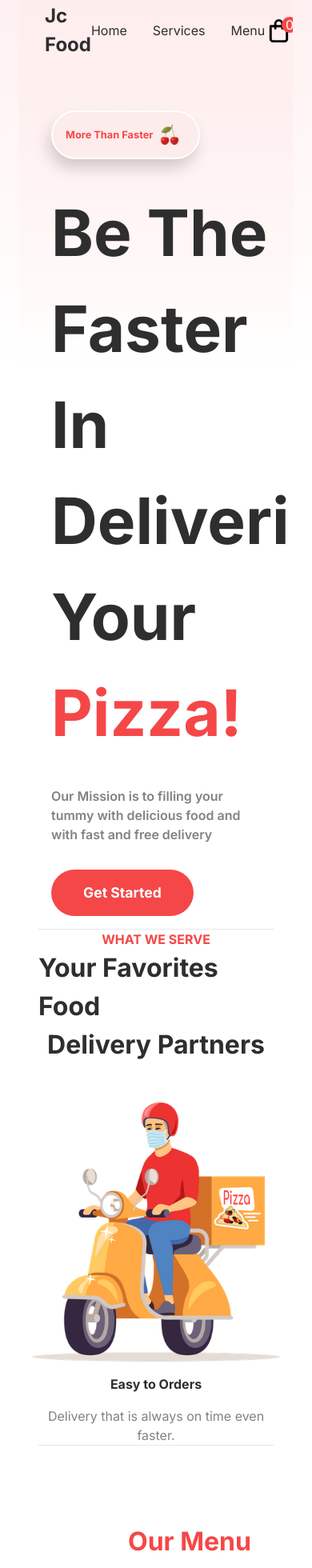
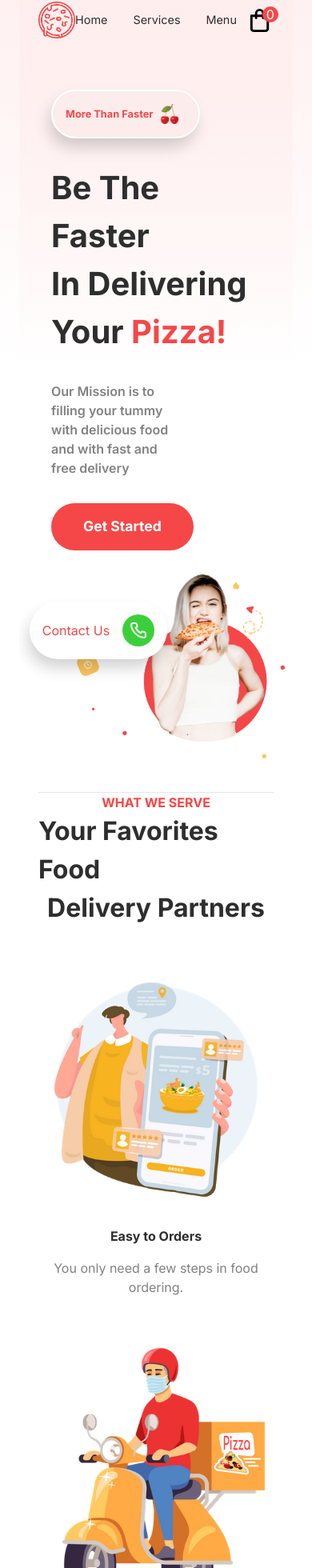
Before and after one commit to jlcarvajal27/pizza-delivery, a Next.js app: page / in a window 390 px wide. Shown: the part 30-1990 px from the top of the page at 80% size. Built offline with nearby package versions, Linux system fonts and the light colour scheme.

Commit message:
ajuste responsive

```diff
--- a/src/app/benefits/Benefits.module.css
+++ b/src/app/benefits/Benefits.module.css
@@ -47,3 +47,15 @@
   width: 310;
   height: 310;
 }
+
+/* responsive */
+
+@media (max-width: 768px) {
+  .services {
+    display: flex;
+    flex-direction: column;
+    gap: 4rem;
+    width: 210;
+    height: 210;
+  }
+}
--- a/src/app/components/header/Header.jsx
+++ b/src/app/components/header/Header.jsx
@@ -15,7 +15,6 @@ const Header = () => {
         <Link href="/">
           <Image src="/cooking.png" alt="logo" width={50} height={50} />
         </Link>
-        <span>Jc Food</span>
       </div>
 
       <ul className={css.menu}>
--- a/src/app/components/header/Header.module.css
+++ b/src/app/components/header/Header.module.css
@@ -56,3 +56,11 @@
   height: 20px;
   left: 1.3rem;
 }
+
+/* responsive  */
+
+@media (max-width: 768px) {
+  .menu {
+    font-size: 0.9rem;
+  }
+}
--- a/src/app/components/main/Main.jsx
+++ b/src/app/components/main/Main.jsx
@@ -41,8 +41,7 @@ const Main = () => {
           <span>Contact Us</span>
           <div>
             <a
-              href="https://wa.me/3014845580?text=Hola,
-            %20tengo%20una%20pregunta%20sobre%20tu%20servicio"
+              href="https://wa.me/3014845580?text=Hola,%20tengo%20una%20pregunta%20sobre%20tu%20servicio"
               target="_blank"
             >
               <UilPhone color="white" />
--- a/src/app/components/main/Main.module.css
+++ b/src/app/components/main/Main.module.css
@@ -43,13 +43,6 @@
   position: relative;
 }
 
-.imageContainer {
-  position: relative;
-  width: 630;
-  height: 90;
-  left: 7rem;
-}
-
 .contactUs {
   display: flex;
   justify-content: center;
@@ -79,6 +72,13 @@
 .contactUs:hover {
   cursor: pointer;
   transform: scale(1.1);
+}
+
+.imageContainer {
+  position: relative;
+  width: 630;
+  height: 90;
+  left: 7rem;
 }
 
 .pizza {
@@ -112,3 +112,28 @@
   justify-content: space-between;
   font-weight: bold;
 }
+
+/* responsive */
+
+@media (max-width: 768px) {
+  .container {
+    display: flex;
+    flex-direction: column;
+  }
+
+  .mainText {
+    font-size: 2.5rem;
+  }
+  .rightSide {
+    justify-content: center;
+  }
+
+  .contactUs {
+    margin-left: -7.7rem;
+    margin-top: -7rem;
+  }
+
+  .imageContainer {
+    left: 30px;
+  }
+}
--- a/src/app/menu/CardMenu.jsx
+++ b/src/app/menu/CardMenu.jsx
@@ -29,7 +29,7 @@ const CardMenu = () => {
     slidesToScroll: 1,
     responsive: [
       {
-        breakpoint: 600,
+        breakpoint: 768,
         settings: {
           slidesToShow: 1,
           slidesToScroll: 1,
--- a/src/app/menu/Menu.module.css
+++ b/src/app/menu/Menu.module.css
@@ -116,3 +116,28 @@
   opacity: 0.85;
   box-shadow: none;
 }
+
+/* responsive */
+
+@media (max-width: 768px) {
+  .heading {
+    justify-content: center;
+    margin-left: 0;
+    margin-top: -20px;
+  }
+
+  .heading > :nth-child(1) {
+    font-size: 1.5rem;
+    margin-bottom: 1rem;
+    display: flex;
+    justify-content: start;
+    align-items: start;
+  }
+
+  .heading > :nth-child(2),
+  .heading > :nth-child(3) {
+    font-size: 1.5rem;
+    display: flex;
+    flex-direction: row;
+  }
+}
--- a/src/app/menu/page.jsx
+++ b/src/app/menu/page.jsx
@@ -8,9 +8,9 @@ const Menu = () => {
     <>
       <div id="menu" className={css.container}>
         <div className={css.heading}>
-          <span>Our Menu</span>
-          <span>Menu that Allways</span>
-          <span>Make your fall in love </span>
+          <span>Our Menu.</span>
+          <span>Menu that will always </span>
+          <span>Make you fall in love </span>
         </div>
       </div>
       <CardMenu />
```
